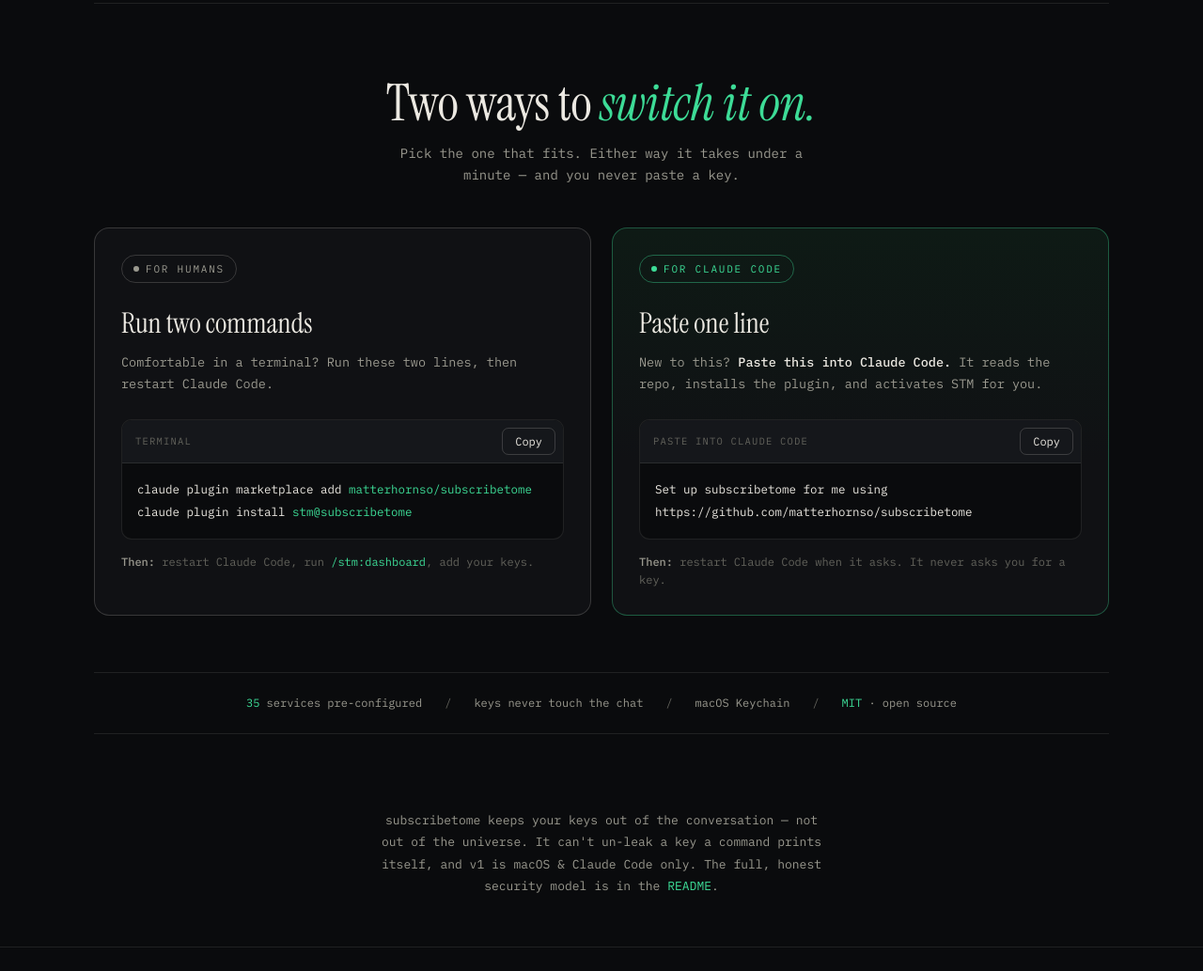
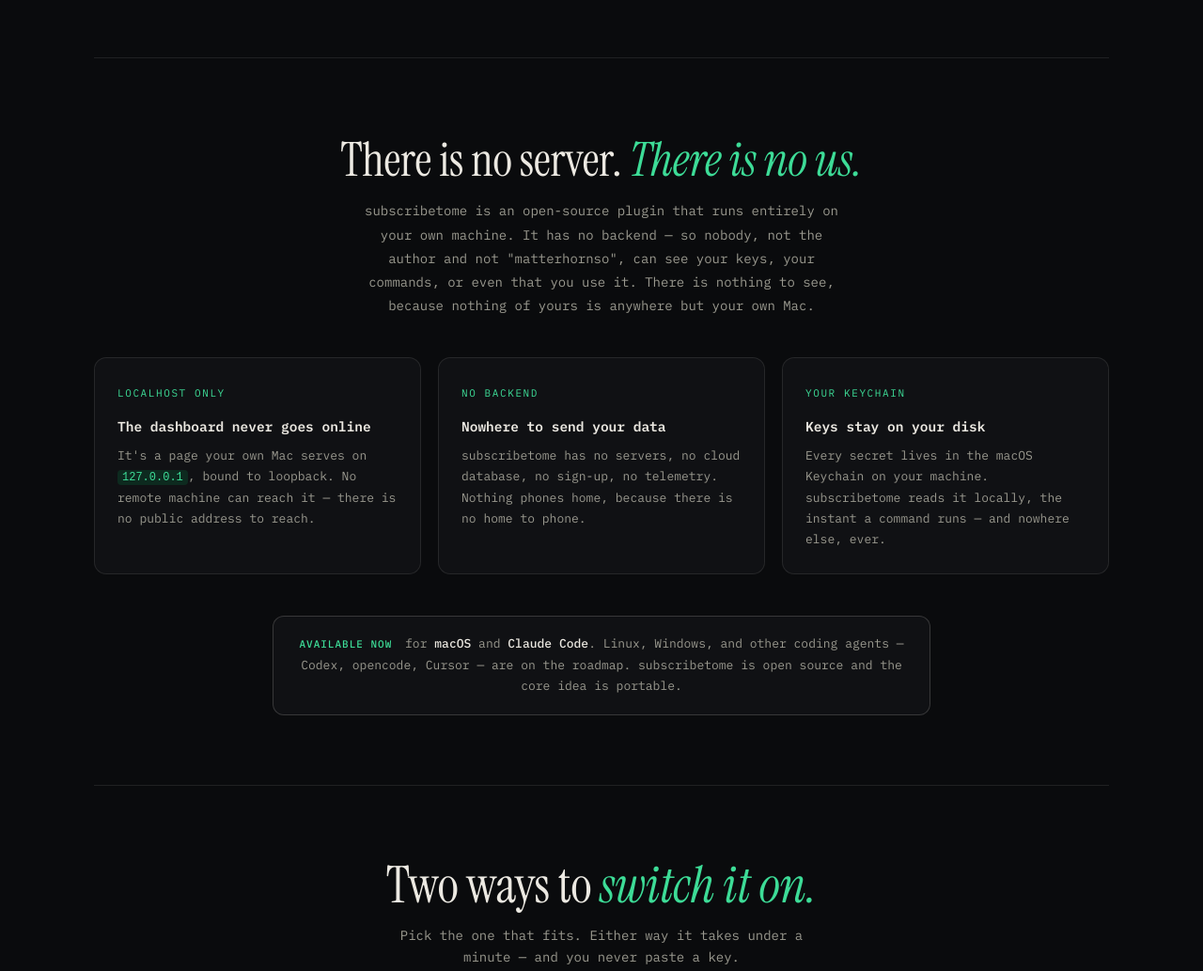
Before and after one commit to matterhornso/subscribetome, a website: page docs/index.html in a window 1280 px wide. Shown: the part 1100-2133 px from the top of the page at 94% size. Drawn offline with Linux system fonts and the light colour scheme.

Commit message:
design: add local-only trust section + explicit platform scope
Addresses the 'does matterhornso see my keys?' suspicion and
states platform support plainly.

- New section 'There is no server. There is no us.' with three
  cards: localhost-only dashboard (127.0.0.1), no backend / no
  telemetry, keys stay in the macOS Keychain. Makes clear nothing
  is hosted and nobody can see keys, commands, or usage.
- Scope pill under the hero actions: 'macOS & Claude Code today'.
- Roadmap line: available now for macOS + Claude Code; Linux,
  Windows, and other agents (Codex, opencode, Cursor) planned.

```diff
--- a/docs/index.html
+++ b/docs/index.html
@@ -167,6 +167,47 @@
     50% { box-shadow:0 0 0 9px rgba(61,220,151,0); }
   }
 
+  /* ===== scope pill (under hero actions) ===== */
+  .scope {
+    margin-top:22px; display:inline-flex; align-items:center; gap:9px;
+    font-size:12px; color:var(--ink-dim); line-height:1.5;
+    border:1px dashed var(--line-2); border-radius:9px; padding:9px 14px;
+  }
+  .scope .dot { width:6px; height:6px; border-radius:50%; background:var(--acc); flex:none; }
+  .scope b { color:var(--ink); font-weight:500; }
+
+  /* ===== local-only trust ===== */
+  .local { padding:82px 0 10px; border-top:1px solid var(--line); margin-top:62px; }
+  .local-head { text-align:center; margin-bottom:42px; }
+  .local-head h2 {
+    font-family:var(--serif); font-weight:400; font-size:clamp(32px,4.6vw,50px);
+    line-height:1.05; letter-spacing:-.3px;
+  }
+  .local-head h2 em { font-style:italic; color:var(--acc); }
+  .local-head p { margin:16px auto 0; max-width:62ch; color:var(--ink-dim);
+    font-size:14px; line-height:1.8; }
+  .local-grid { display:grid; grid-template-columns:repeat(3,1fr); gap:18px; }
+  @media (max-width:760px){ .local-grid { grid-template-columns:1fr; } }
+  .lc { border:1px solid var(--line); border-radius:13px; background:var(--bg-2); padding:24px; }
+  .lc .t { font-size:11px; letter-spacing:1.6px; text-transform:uppercase; color:var(--acc); }
+  .lc h3 { font-size:14.5px; font-weight:600; margin:12px 0 8px; }
+  .lc p { font-size:13px; color:var(--ink-dim); line-height:1.72; }
+  .lc code { color:var(--acc); font-size:12px; background:var(--acc-deep);
+    padding:1px 5px; border-radius:4px; }
+
+  /* ===== roadmap line ===== */
+  .roadmap { margin-top:44px; display:flex; justify-content:center; }
+  .roadmap-in {
+    border:1px solid var(--line-2); border-radius:12px; background:var(--bg-2);
+    padding:18px 24px; max-width:700px; font-size:13px; color:var(--ink-dim);
+    line-height:1.75; text-align:center;
+  }
+  .roadmap-in .now {
+    color:var(--acc); font-weight:500; text-transform:uppercase; letter-spacing:1px;
+    font-size:11px; margin-right:6px;
+  }
+  .roadmap-in b { color:var(--ink); font-weight:500; }
+
   /* ===== start: the dual CTA ===== */
   .start { padding:78px 0 28px; border-top:1px solid var(--line); margin-top:64px; }
   .start-head { text-align:center; margin-bottom:44px; }
@@ -277,6 +318,7 @@
       <a class="btn btn-primary" href="#start">Switch it on ↓</a>
       <a class="btn btn-ghost" href="https://github.com/matterhornso/subscribetome">How it works ↗</a>
     </div>
+    <p class="scope rise d5"><span class="dot"></span><span><b>macOS &amp; Claude Code</b> today — Linux, Windows &amp; more coding agents coming</span></p>
   </div>
 
   <div class="hero-right rise d4">
@@ -302,6 +344,44 @@
       <span class="flow-lbl">What your shell actually runs</span>
       <div class="flow-cmd">curl … -H "Authorization: Bearer <span class="tok-real">sk-live-a3f9c1·········</span>"</div>
       <span class="flow-note warn">The real key. <b>It reaches the command and stops there</b> — never the conversation.</span>
+    </div>
+  </div>
+</div>
+
+<!-- LOCAL-ONLY TRUST -->
+<div class="bound local">
+  <div class="local-head">
+    <h2>There is no server. <em>There is no us.</em></h2>
+    <p>subscribetome is an open-source plugin that runs entirely on your own machine.
+      It has no backend — so nobody, not the author and not "matterhornso", can see your
+      keys, your commands, or even that you use it. There is nothing to see, because
+      nothing of yours is anywhere but your own Mac.</p>
+  </div>
+  <div class="local-grid">
+    <div class="lc">
+      <span class="t">Localhost only</span>
+      <h3>The dashboard never goes online</h3>
+      <p>It's a page your own Mac serves on <code>127.0.0.1</code>, bound to loopback.
+        No remote machine can reach it — there is no public address to reach.</p>
+    </div>
+    <div class="lc">
+      <span class="t">No backend</span>
+      <h3>Nowhere to send your data</h3>
+      <p>subscribetome has no servers, no cloud database, no sign-up, no telemetry.
+        Nothing phones home, because there is no home to phone.</p>
+    </div>
+    <div class="lc">
+      <span class="t">Your keychain</span>
+      <h3>Keys stay on your disk</h3>
+      <p>Every secret lives in the macOS Keychain on your machine. subscribetome reads
+        it locally, the instant a command runs — and nowhere else, ever.</p>
+    </div>
+  </div>
+  <div class="roadmap">
+    <div class="roadmap-in">
+      <span class="now">Available now</span> for <b>macOS</b> and <b>Claude Code</b>.
+      Linux, Windows, and other coding agents — Codex, opencode, Cursor — are on the
+      roadmap. subscribetome is open source and the core idea is portable.
     </div>
   </div>
 </div>
@@ -355,9 +435,8 @@ claude plugin install <span class="p">stm@subscribetome</span></pre>
 
 <p class="honest">
   subscribetome keeps your keys out of the conversation — not out of the universe.
-  It can't un-leak a key a command prints itself, and v1 is macOS &amp; Claude Code only.
-  The full, honest security model is in the
-  <a href="https://github.com/matterhornso/subscribetome#security-model">README</a>.
+  It can't un-leak a key a command prints itself. The full, honest security model is
+  in the <a href="https://github.com/matterhornso/subscribetome#security-model">README</a>.
 </p>
 
 <footer>
```
